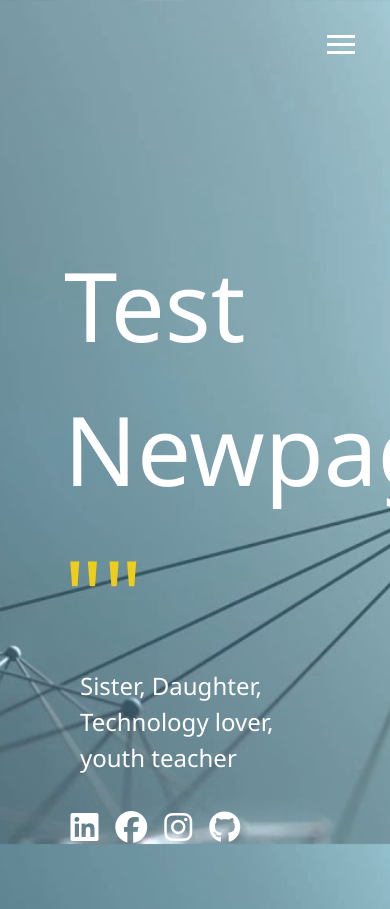
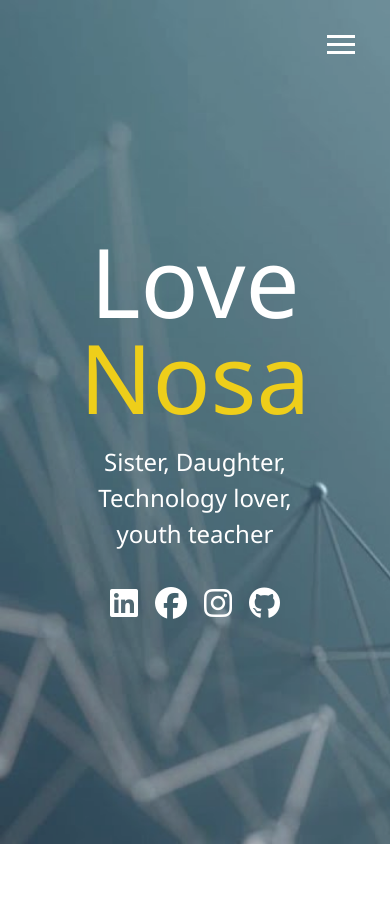
Before and after one commit to lnosaomo/practice, a website: page dist/index.html in a window 390 px wide. After the commit the page ends 844 px from the top, so only its background shows below. Drawn offline with Linux system fonts and the light colour scheme.

Commit message:
made site responsive

```diff
--- a/scss/_config.scss
+++ b/scss/_config.scss
@@ -31,3 +31,30 @@ $overlay-show-color:#82a2ad;
 
 }
 }
+
+
+//media queries
+
+@mixin mediaSm {
+    @media screen and (max-width:500px){
+        @content;
+    }
+}
+
+@mixin mediaMd {
+    @media screen and (max-width:768px){
+        @content;
+    }
+}
+
+@mixin mediaLg {
+    @media screen and (min-width:769px) and (max-width:1170px){
+        @content;
+    }
+}
+
+@mixin mediaXL {
+    @media screen and (min-width:1171px){
+        @content;
+    }
+}
--- a/scss/_menu.scss
+++ b/scss/_menu.scss
@@ -55,6 +55,7 @@
       justify-content: center;
       float: left;
       width: 50%;
+
       height:100vh;
       overflow: hidden;
     }
@@ -98,6 +99,10 @@
          &.show {
              transform: translate3d(0,0,0);
          }
+
+         &.current>a {
+             color:$secondary-color;
+         }
      }
 
      .nav-link {
@@ -110,6 +115,10 @@
          color:white;
          text-decoration: none;
          @include easeOut;
+
+         &:hover{
+             color:$secondary-color;
+         }
      }
     }
 
--- /dev/null
+++ b/scss/_mobile.scss
@@ -0,0 +1,56 @@
+@include mediaXL {
+
+}
+
+@include mediaLg {
+
+}
+
+@include mediaMd {
+    main{
+        align-items: center;
+        text-align: center;
+
+        .lg-heading{
+            line-height:1;
+            margin-bottom: 1rem;
+
+        }
+    }
+
+    ul.menu-nav,
+    div.menu-branding {
+        float: none;
+        width:100%;
+        min-height: 0;
+
+        &.show {
+            transform:translate3d(0,0,0);
+            font-size: 24px;
+        }
+    }
+
+    .menu-nav {
+        height:75vh;
+        transform: translate3d(-100%,0,0)
+    }
+
+    .menu-branding{
+        height: 25vh;
+        transform: translate3d(100%,0,0);
+
+        .potrait {
+            background: url('../img/potrait_small.jpg');
+            width:150px;
+            height:150px;
+        }
+    }
+
+}
+
+@include mediaSm {
+      main#home h1 {
+          margin-top: 10vh;
+
+      }
+}
--- a/scss/main.scss
+++ b/scss/main.scss
@@ -1,5 +1,6 @@
 @import 'config';
 @import 'menu';
+@import 'mobile';
 * {
     box-sizing: border-box;
 }
```
Also changed, not shown: dist/css/main.css, dist/img/potrait_small.jpg (added), dist/index.html.
